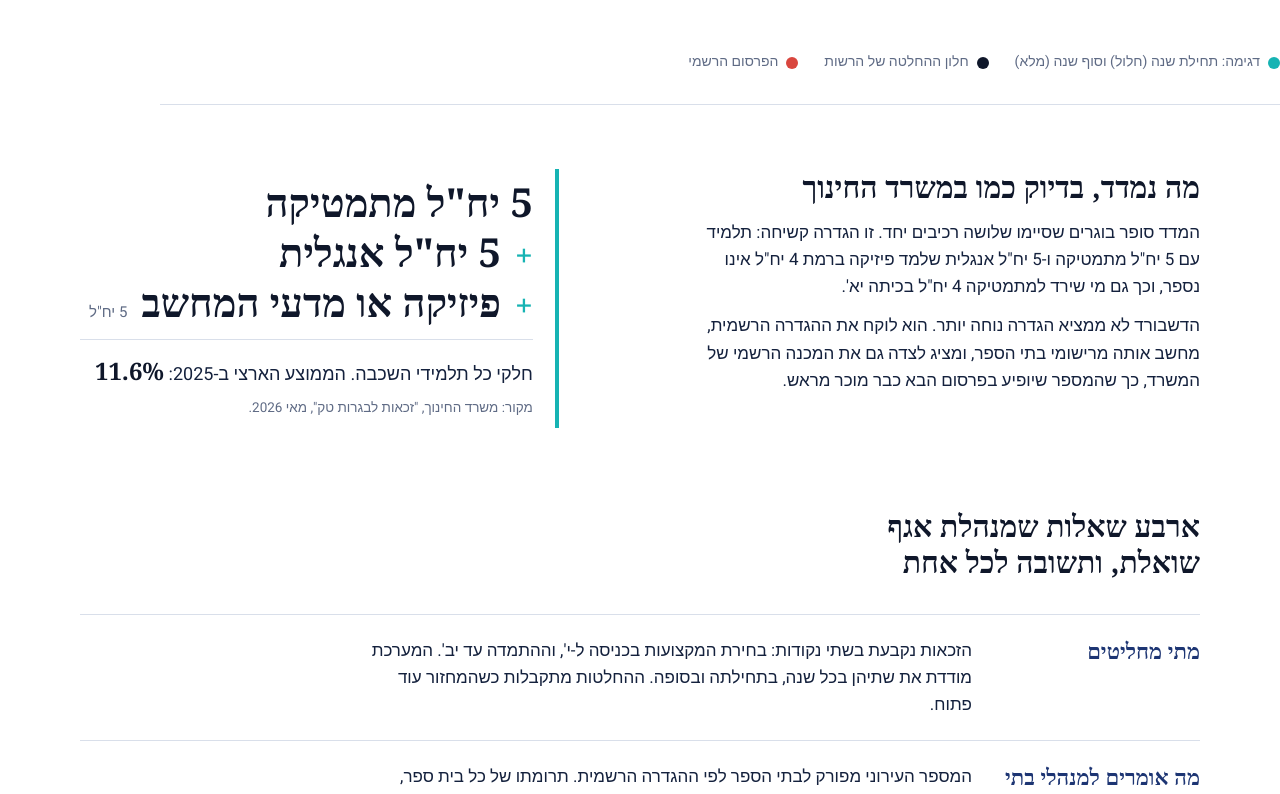
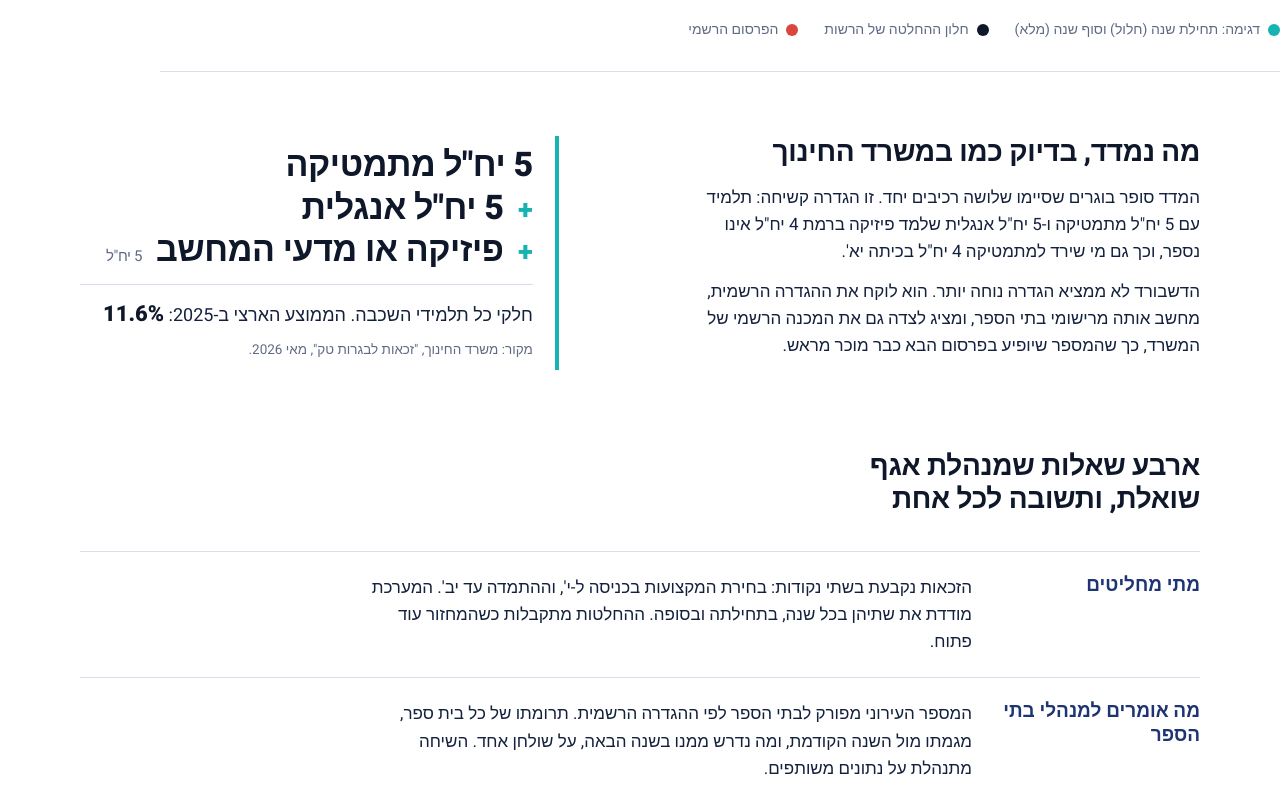
Before and after one commit to ramishaked/TokioTechDashboard, a website: page about.html in a window 1280 px wide. Shown: the part 1021-1815 px from the top of the page. Drawn offline with Linux system fonts and the light colour scheme; a web font is replaced by a local one.

Commit message:
about: headings in Heebo 800 instead of a serif face
Co-Authored-By: Claude Fable 5.1 <noreply@anthropic.com>

```diff
--- a/about.html
+++ b/about.html
@@ -6,13 +6,13 @@
 <title>Tokio Tech Dashboard: מדד בגרות-טק עירוני, מנוהל בזמן שהוא נוצר</title>
 <meta name="description" content="דשבורד עירוני למדד בגרות-טק: אותו מדד שמשרד החינוך מפרסם, נמדד פעמיים בשנה לפי בית ספר ושכבה, בזמן שעוד אפשר להשפיע עליו.">
 <link rel="preconnect" href="https://fonts.googleapis.com">
-<link href="https://fonts.googleapis.com/css2?family=Frank+Ruhl+Libre:wght@400;500;700;900&family=Heebo:wght@400;500;700&display=swap" rel="stylesheet">
+<link href="https://fonts.googleapis.com/css2?family=Heebo:wght@400;500;700;800;900&display=swap" rel="stylesheet">
 <style>
 :root{
   --night:#0f172a; --indigo:#2b4c9b; --indigo-d:#1d3573;
   --teal:#16b3b3; --red:#d9463e;
   --ink:#14213d; --muted:#5f6b85; --line:#d9dfea; --wash:#eef1f7; --paper:#ffffff;
-  --serif:"Frank Ruhl Libre",Georgia,"Times New Roman",serif;
+  --display:Heebo,Arial,sans-serif;
   --sans:Heebo,Arial,sans-serif;
   --w:1120px;
 }
@@ -33,7 +33,7 @@ img{max-width:100%;display:block;}
 
 /* ── hero ────────────────────────────────────────────── */
 .hero{padding:56px 0 24px;}
-.hero h1{font-family:var(--serif);font-weight:700;font-size:clamp(34px,5.2vw,64px);line-height:1.12;max-width:15ch;color:var(--night);letter-spacing:-.5px;}
+.hero h1{font-family:var(--display);font-weight:800;font-size:clamp(32px,4.6vw,56px);line-height:1.15;max-width:17ch;color:var(--night);letter-spacing:-.6px;}
 .hero p.lead{margin-top:26px;max-width:58ch;font-size:19px;color:var(--ink);}
 .hero .acts{margin-top:30px;display:flex;gap:16px;flex-wrap:wrap;align-items:center;}
 .btn{display:inline-block;text-decoration:none;font-weight:700;font-size:16px;padding:13px 22px;border-radius:6px;}
@@ -44,7 +44,7 @@ img{max-width:100%;display:block;}
 
 /* ── the timeline (the one memorable element) ────────── */
 .tl{margin:54px 0 0;border-top:1px solid var(--line);border-bottom:1px solid var(--line);padding:34px 0 30px;}
-.tl h2{font-family:var(--serif);font-size:24px;font-weight:700;color:var(--night);margin-bottom:6px;}
+.tl h2{font-family:var(--display);font-size:22px;font-weight:800;color:var(--night);margin-bottom:6px;}
 .tl .sub{color:var(--muted);font-size:15px;max-width:70ch;margin-bottom:26px;}
 .tl .scroller{overflow-x:auto;padding-bottom:6px;}
 .tl svg{width:100%;min-width:880px;height:auto;display:block;overflow:visible;}
@@ -67,28 +67,28 @@ img{max-width:100%;display:block;}
 
 /* ── definition ──────────────────────────────────────── */
 .def{padding:64px 0 24px;display:grid;grid-template-columns:1.1fr .9fr;gap:56px;align-items:start;}
-.def h2{font-family:var(--serif);font-size:30px;font-weight:700;color:var(--night);line-height:1.2;margin-bottom:14px;}
+.def h2{font-family:var(--display);font-size:28px;font-weight:800;letter-spacing:-.3px;color:var(--night);line-height:1.2;margin-bottom:14px;}
 .def p{max-width:52ch;color:var(--ink);}
 .def p + p{margin-top:12px;}
-.formula{font-family:var(--serif);color:var(--night);border-inline-start:4px solid var(--teal);padding:8px 22px 8px 0;}
-.formula .row{display:flex;align-items:baseline;gap:14px;font-size:clamp(26px,3.4vw,40px);font-weight:700;line-height:1.25;}
+.formula{font-family:var(--display);color:var(--night);border-inline-start:4px solid var(--teal);padding:8px 22px 8px 0;}
+.formula .row{display:flex;align-items:baseline;gap:14px;font-size:clamp(24px,3vw,34px);font-weight:800;letter-spacing:-.4px;line-height:1.25;}
 .formula .row small{font-family:var(--sans);font-size:15px;font-weight:400;color:var(--muted);}
 .formula .op{color:var(--teal);font-size:.8em;}
 .formula .eq{margin-top:12px;padding-top:12px;border-top:1px solid var(--line);font-size:18px;font-family:var(--sans);color:var(--ink);}
-.formula .eq b{font-family:var(--serif);font-size:24px;color:var(--night);}
+.formula .eq b{font-family:var(--display);font-size:22px;font-weight:800;color:var(--night);}
 .formula .note{font-family:var(--sans);font-size:13.5px;color:var(--muted);margin-top:8px;}
 
 /* ── four questions ──────────────────────────────────── */
 .qs{padding:56px 0 40px;}
-.qs h2{font-family:var(--serif);font-size:30px;font-weight:700;color:var(--night);margin-bottom:34px;max-width:24ch;line-height:1.2;}
+.qs h2{font-family:var(--display);font-size:28px;font-weight:800;letter-spacing:-.3px;color:var(--night);margin-bottom:34px;max-width:24ch;line-height:1.2;}
 .q{display:grid;grid-template-columns:200px 1fr;gap:28px;padding:22px 0;border-top:1px solid var(--line);}
 .q:last-child{border-bottom:1px solid var(--line);}
-.q h3{font-family:var(--serif);font-size:22px;font-weight:700;color:var(--indigo-d);line-height:1.25;}
+.q h3{font-family:var(--display);font-size:19px;font-weight:800;color:var(--indigo-d);line-height:1.25;}
 .q p{max-width:64ch;}
 
 /* ── screens ─────────────────────────────────────────── */
 .screens{padding:56px 0 20px;}
-.screens h2{font-family:var(--serif);font-size:30px;font-weight:700;color:var(--night);margin-bottom:8px;}
+.screens h2{font-family:var(--display);font-size:28px;font-weight:800;letter-spacing:-.3px;color:var(--night);margin-bottom:8px;}
 .screens .sub{color:var(--muted);margin-bottom:26px;}
 .rail{display:grid;grid-auto-flow:column;grid-auto-columns:minmax(440px,1fr);gap:22px;overflow-x:auto;padding-bottom:16px;scroll-snap-type:x mandatory;scrollbar-width:thin;}
 .rail figure{scroll-snap-align:start;}
@@ -98,7 +98,7 @@ img{max-width:100%;display:block;}
 
 /* ── how it runs ─────────────────────────────────────── */
 .how{padding:56px 0 0;display:grid;grid-template-columns:1fr 1fr;gap:56px;align-items:center;}
-.how h2{font-family:var(--serif);font-size:30px;font-weight:700;color:var(--night);line-height:1.2;margin-bottom:14px;}
+.how h2{font-family:var(--display);font-size:28px;font-weight:800;letter-spacing:-.3px;color:var(--night);line-height:1.2;margin-bottom:14px;}
 .how p{max-width:50ch;}
 .how p + p{margin-top:12px;}
 .sheet{border:1px solid var(--line);border-radius:6px;overflow:hidden;font-size:13.5px;background:#fff;}
@@ -112,7 +112,7 @@ img{max-width:100%;display:block;}
 
 /* ── contact ─────────────────────────────────────────── */
 .contact{margin:72px 0 0;background:var(--night);color:#fff;border-radius:10px;padding:48px 48px 44px;display:grid;grid-template-columns:1.2fr .8fr;gap:40px;align-items:center;}
-.contact h2{font-family:var(--serif);font-size:32px;font-weight:700;line-height:1.2;max-width:20ch;}
+.contact h2{font-family:var(--display);font-size:28px;font-weight:800;line-height:1.2;max-width:20ch;}
 .contact p{margin-top:14px;color:rgba(255,255,255,.82);max-width:50ch;}
 .contact .card{background:rgba(255,255,255,.06);border:1px solid rgba(255,255,255,.14);border-radius:8px;padding:22px 24px;}
 .contact .card .name{font-weight:700;font-size:18px;}
```
